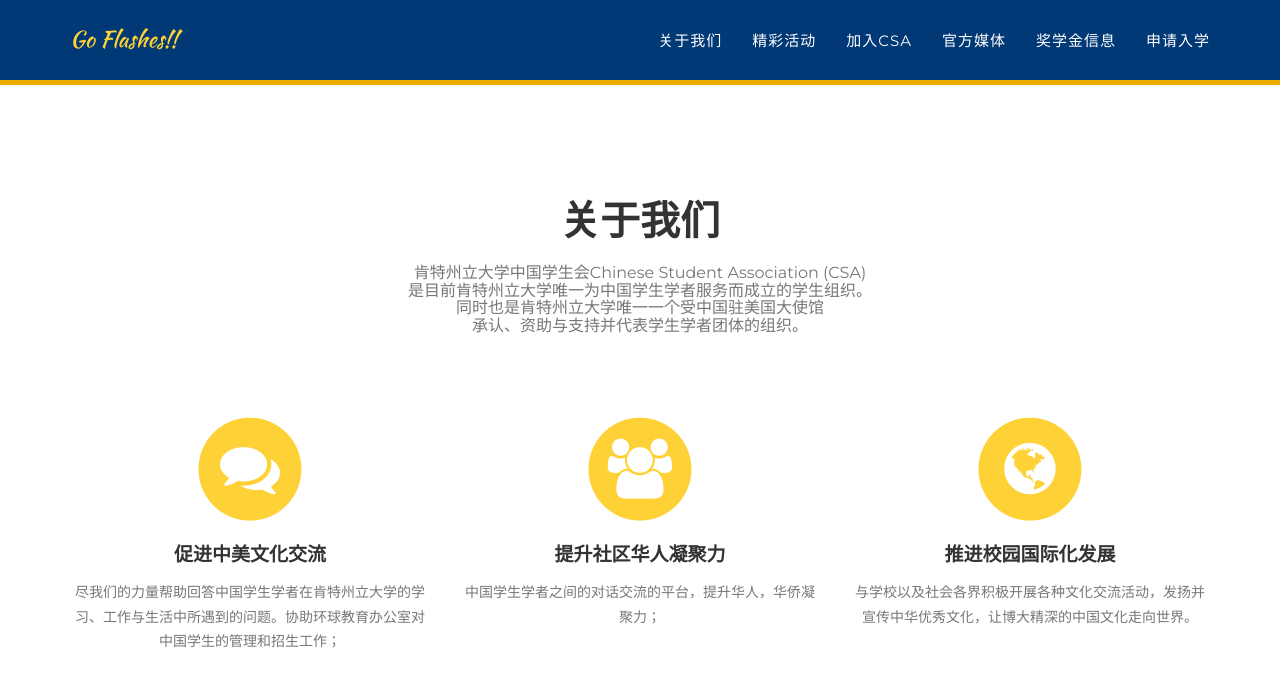
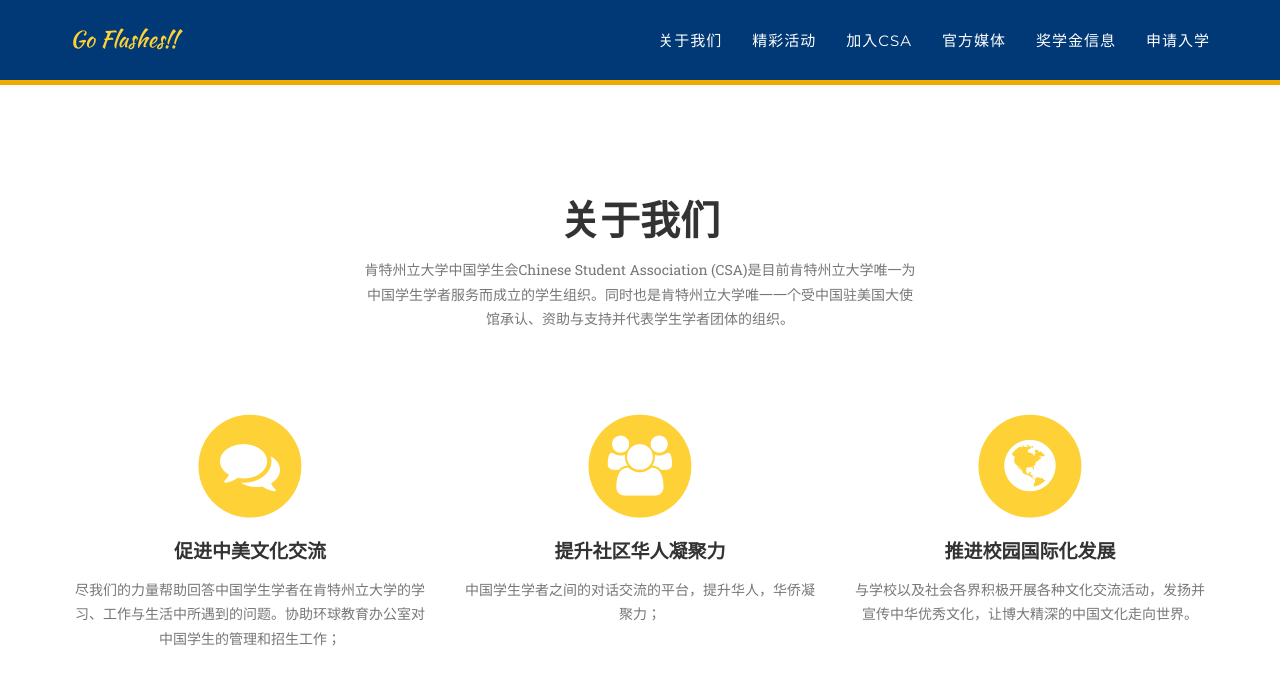
Before and after one commit to csakent/csakent.github.io, a Jekyll site: the page built from index.html, in a window 1280 px wide and 900 px high, scrolled down 747 px. Shown: the top 686 px of the window. Built offline with Jekyll 4.4.1, drawn with Linux system fonts in a browser that asks for light colours; some web fonts are replaced.

Commit message:
modify style

```diff
--- a/_includes/services.html
+++ b/_includes/services.html
@@ -2,9 +2,9 @@
     <section id="services">
         <div class="container">
             <div class="row">
-                <div class="col-lg-12 text-center">
+                <div class="col-md-6 col-md-offset-3 text-center">
                     <h2 class="section-heading">关于我们</h2>
-                    <h3 class="section-subheading text-muted">肯特州立大学中国学生会Chinese Student Association (CSA)<br>是目前肯特州立大学唯一为中国学生学者服务而成立的学生组织。<br>同时也是肯特州立大学唯一一个受中国驻美国大使馆<br>承认、资助与支持并代表学生学者团体的组织。</h3>
+                    <p class="text-muted" style="margin-bottom: 75px;">肯特州立大学中国学生会Chinese Student Association (CSA)是目前肯特州立大学唯一为中国学生学者服务而成立的学生组织。同时也是肯特州立大学唯一一个受中国驻美国大使馆承认、资助与支持并代表学生学者团体的组织。</p>
                 </div>
             </div>
             <div class="row text-center">
--- a/_includes/team.html
+++ b/_includes/team.html
@@ -9,12 +9,12 @@
             </div>
             <div class="row">
                 {% for member in site.people %}
-                <div class="col-sm-4">
+                <!-- <div class="col-sm-4">
                     <div class="team-member">
                         <img src="img/team/{{ member.pic }}.jpg" class="img-responsive" alt="">
                         <h4>{{ member.name }}</h4>
                         <p class="text-muted">{{ member.position }}</p>
-                        <!-- <ul class="list-inline social-buttons">
+                        <ul class="list-inline social-buttons">
                             {% for network in member.social %}
                             <li>
                                 <a href="{{ network.url }}">
@@ -22,11 +22,36 @@
                                 </a>
                             </li>
                             {% endfor %}
+                        </ul>
+                    </div>
+                </div> -->
+                {% endfor %}
 
-                        </ul> -->
+                <div class="col-sm-4">
+                    <div class="team-member">
+                        <img src="img/team/gongzhonghao.jpg" class="img-responsive" alt="">
+                        <h4>微信公众号</h4>
+                        <p class="text-muted">CSAKentState</p>
                     </div>
                 </div>
-                {% endfor %}
+                <div class="col-sm-4">
+                    <a href="https://www.facebook.com/CSAKentState/" target="_blank">
+                        <div class="team-member">
+                            <img src="img/team/facebooklogo.jpg" class="img-responsive" alt="">
+                            <h4>Facebook主页</h4>
+                            <p class="text-muted">@CSAKentState</p>
+                        </div>
+                    </a>
+
+                </div>
+                <div class="col-sm-4">
+                    <div class="team-member">
+                        <img src="img/team/xiaochengxu.jpg" class="img-responsive" alt="">
+                        <h4>微信小程序</h4>
+                        <p class="text-muted">肯特州立大学学生会</p>
+                    </div>
+                </div>
+
             </div>
             <div class="row">
                 <div class="col-lg-8 col-lg-offset-2 text-center">
```
